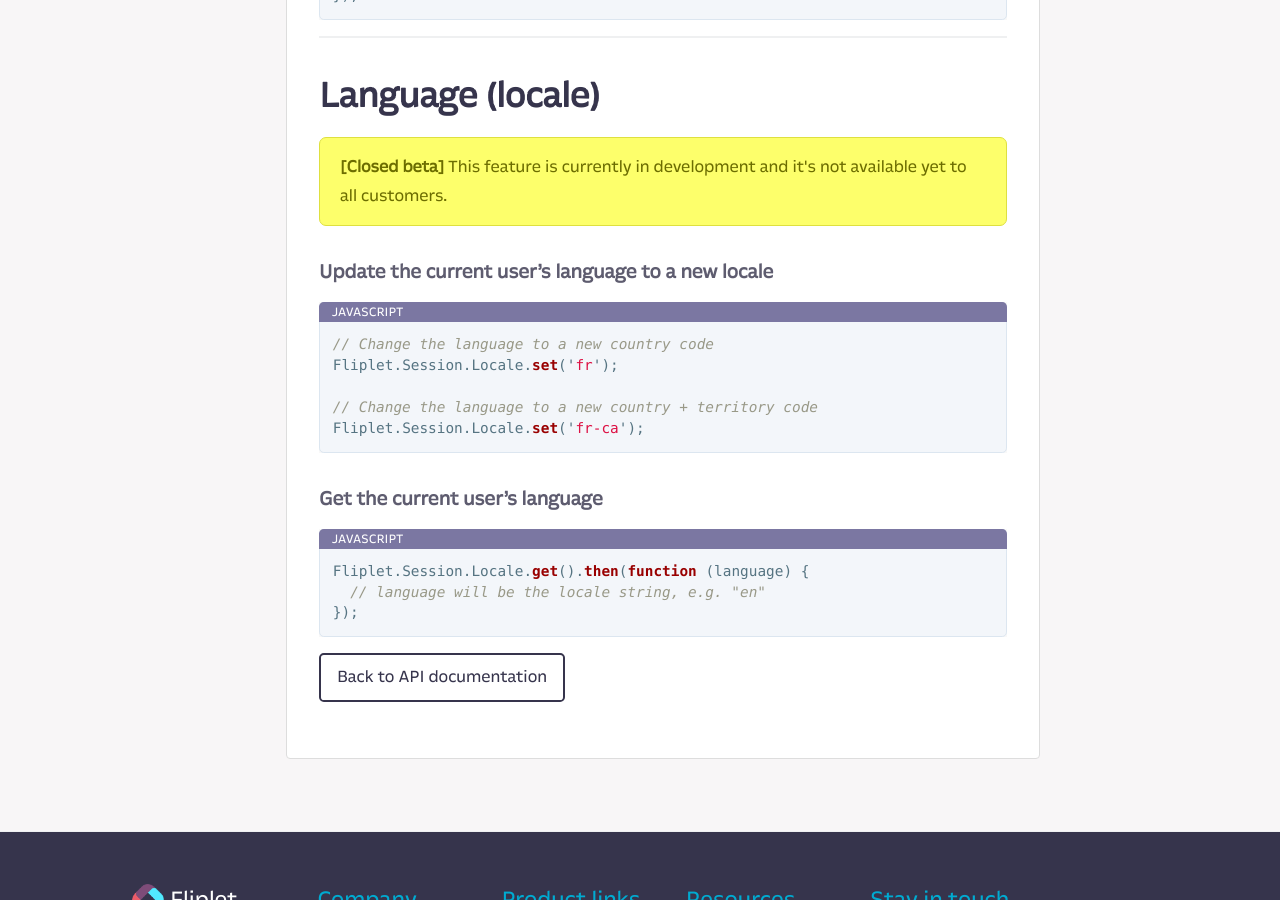
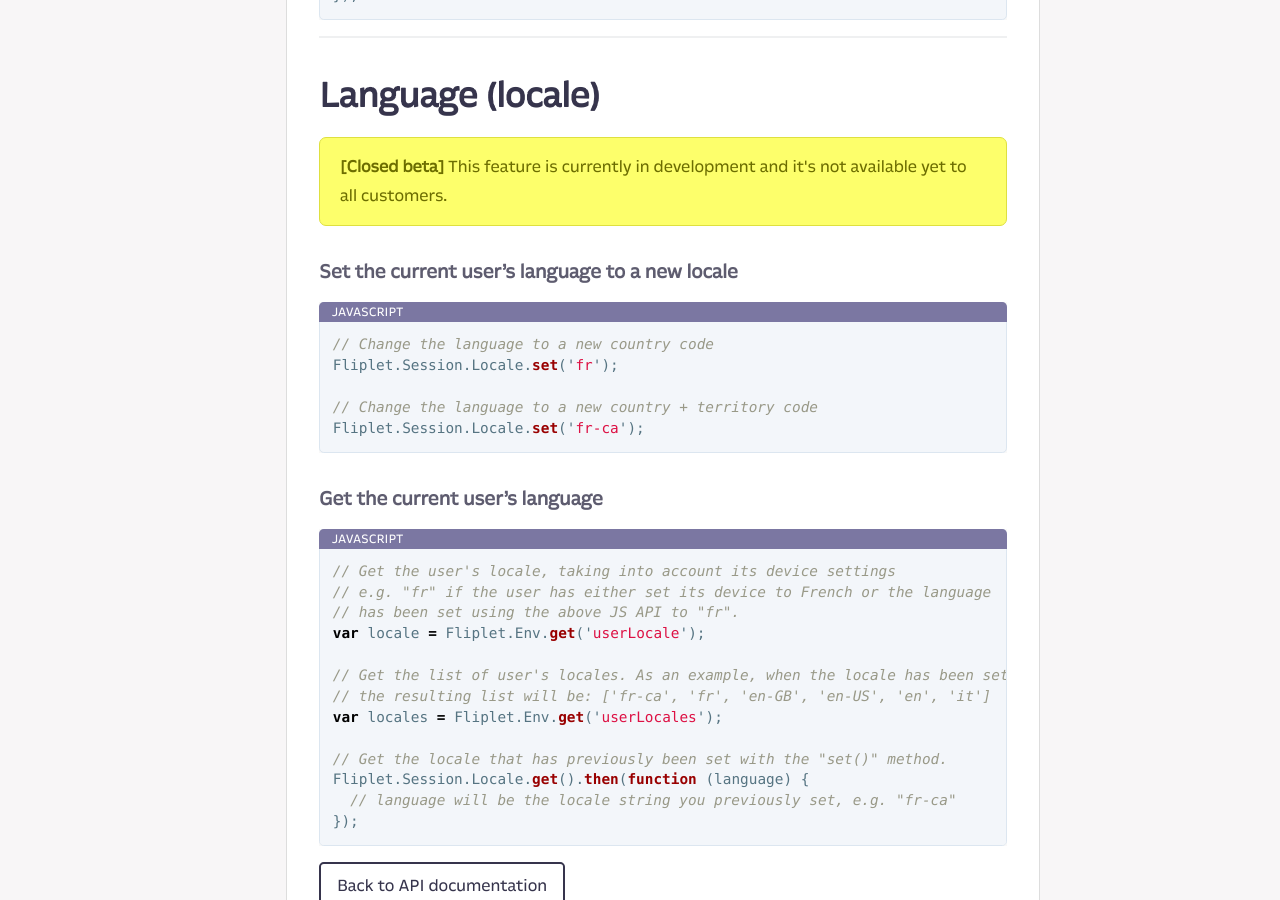
Before and after one commit to Fliplet/fliplet-cli, a Jekyll site: the page built from docs/API/fliplet-session.md, in a window 1280 px wide and 900 px high, scrolled down 3576 px. Built offline with Jekyll 4.4.1, drawn with Linux system fonts in a browser that asks for light colours; nearby versions of some CDN libraries; our own code applies the rules of GitHub Pages for plain Markdown files; library files that are not in the unit come from our copies; comment, search, counter and statistics services are not loaded; a style sheet for code colours, icons or effects is not loaded; some of the changed text lies outside the part shown.

Commit message:
docs update

````diff
--- a/docs/API/fliplet-session.md
+++ b/docs/API/fliplet-session.md
@@ -150,7 +150,7 @@
 
 <p class="warning"><strong>[Closed beta]</strong> This feature is currently in development and it's not available yet to all customers.</p>
 
-### Update the current user's language to a new locale
+### Set the current user's language to a new locale
 
 ```js
 // Change the language to a new country code
@@ -163,8 +163,18 @@
 ### Get the current user's language
 
 ```js
+// Get the user's locale, taking into account its device settings
+// e.g. "fr" if the user has either set its device to French or the language
+// has been set using the above JS API to "fr".
+var locale = Fliplet.Env.get('userLocale');
+
+// Get the list of user's locales. As an example, when the locale has been set to "fr-ca"
+// the resulting list will be: ['fr-ca', 'fr', 'en-GB', 'en-US', 'en', 'it']
+var locales = Fliplet.Env.get('userLocales');
+
+// Get the locale that has previously been set with the "set()" method.
 Fliplet.Session.Locale.get().then(function (language) {
-  // language will be the locale string, e.g. "en"
+  // language will be the locale string you previously set, e.g. "fr-ca"
 });
 ```
 
````
